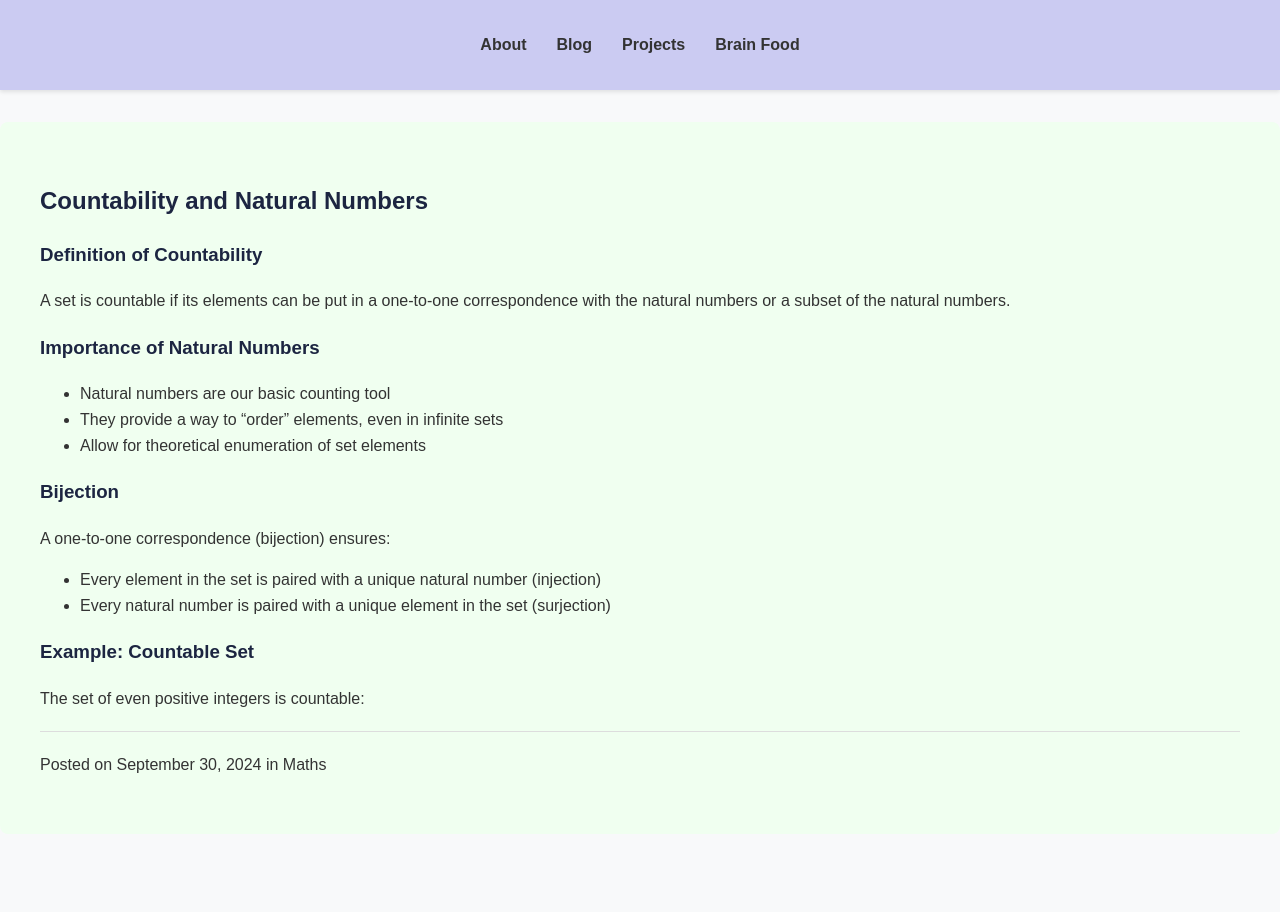
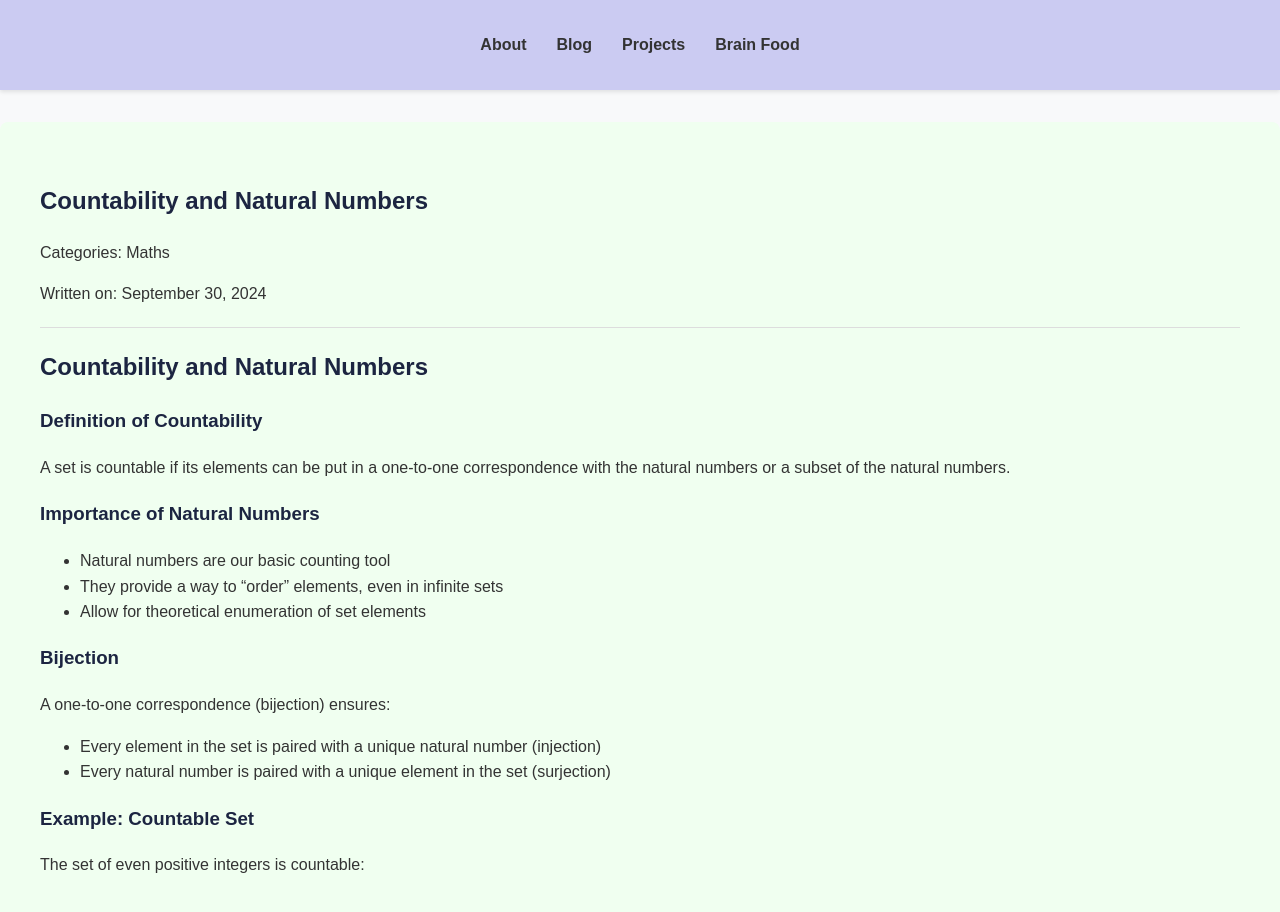
Before and after one commit to adhikarinarayan/adhikarinarayan.github.io, a Jekyll site: the page built from _posts/2024-09-30-my-first-blog-post.md, in a window 1280 px wide and 990 px high. Shown: the top 912 px of the window. Built offline with Jekyll 4.4.1, drawn with Linux system fonts in a browser that asks for light colours.

Commit message:
Update post.html

```diff
--- a/_layouts/post.html
+++ b/_layouts/post.html
@@ -3,7 +3,9 @@ layout: default
 ---
 
 <article class="blog-post">
+  <h1>{{ page.title }}</h1>
+  <p class="post-meta">Categories: {{ page.categories | join: ", " }}</p>
+  <p class="post-meta">Written on: {{ page.date | date: "%B %d, %Y" }}</p>
+  <hr class="post-separator">
   <div class="post-content">{{ content }} </div>
-  <hr class="post-separator">
-  <p class="post-meta">Posted on {{ page.date | date: "%B %d, %Y" }} in {{ page.categories | join: ", " }}</p>
 </article>
```
